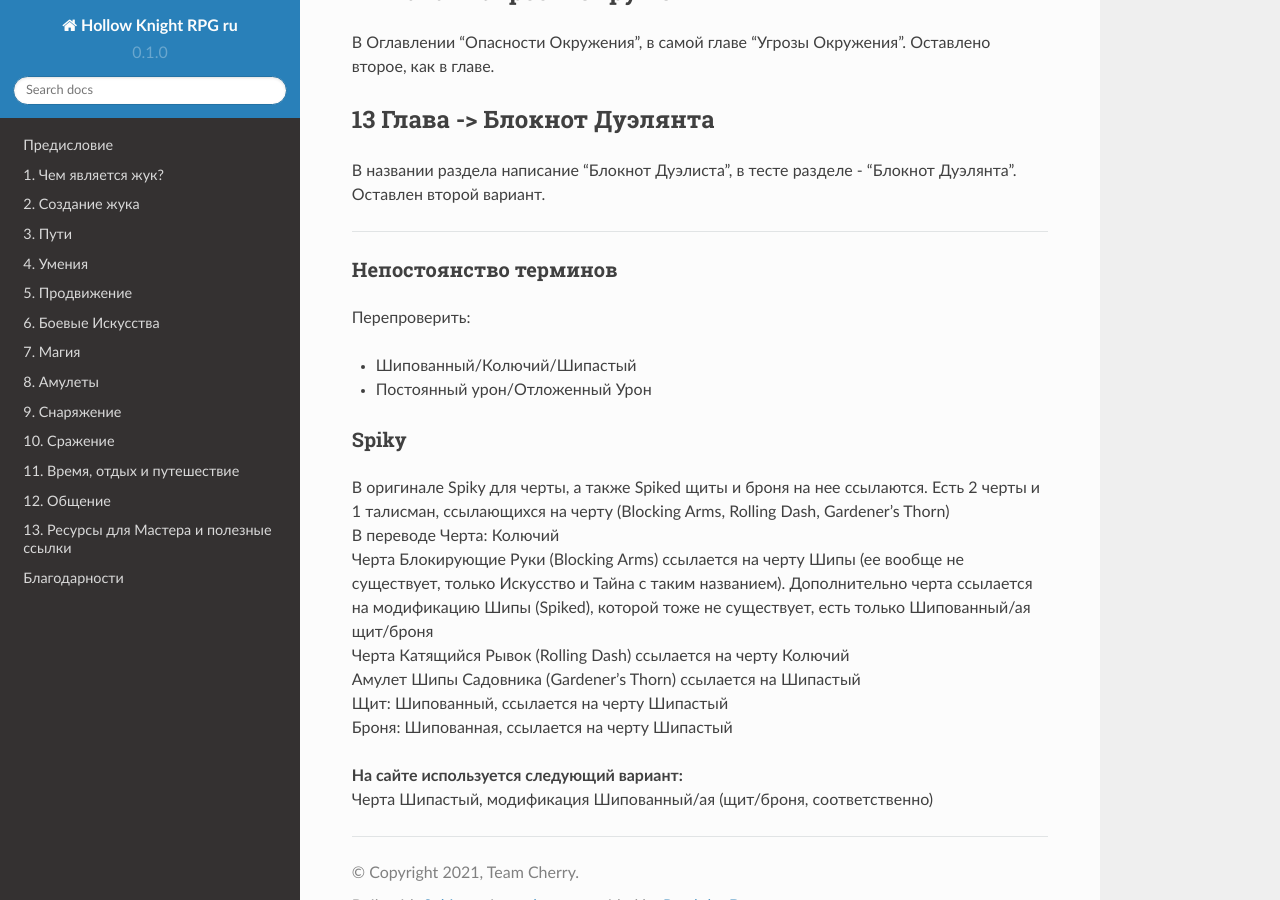
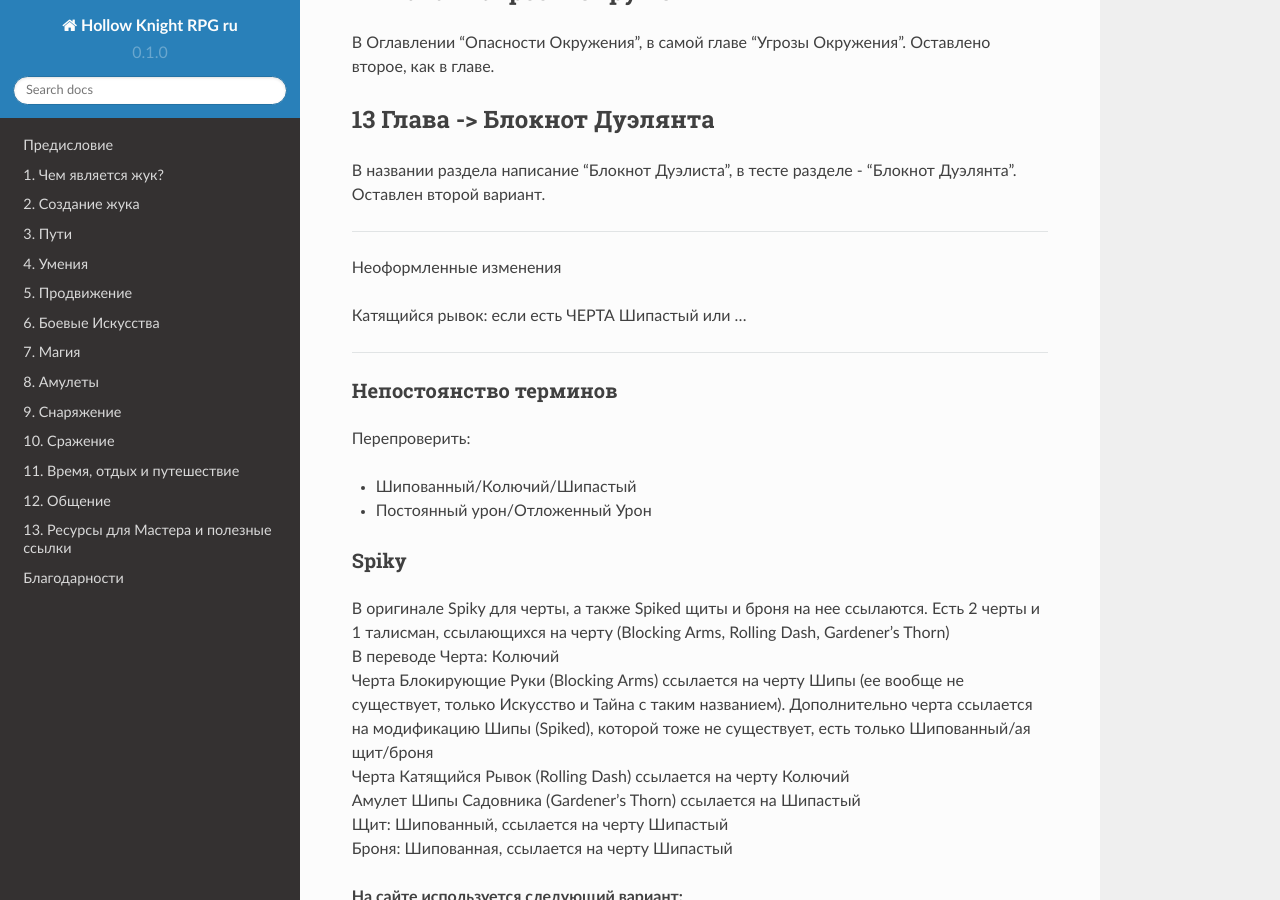
Before and after one commit to LazySelkie/hollow-knight-rpg-ru, a Sphinx documentation site: the page built from docs/source/differences.rst, in a window 1280 px wide and 900 px high, scrolled down 3294 px. Built offline with Sphinx 7.4.7 and the Read the Docs theme 2.0.0, drawn with Linux system fonts in a browser that asks for light colours.

Commit message:
Update differences.rst

```diff
--- a/docs/source/differences.rst
+++ b/docs/source/differences.rst
@@ -93,6 +93,13 @@
 
 -------------------------------------------------------------------------------------------------------------------------------
 
+Неоформленные изменения
+
+
+Катящийся рывок: если есть ЧЕРТА Шипастый или ...
+
+-------------------------------------------------------------------------------------------------------------------------------
+
 Непостоянство терминов
 ~~~~~~~~~~~~~~~~~~~~~~~~~~
 
```
